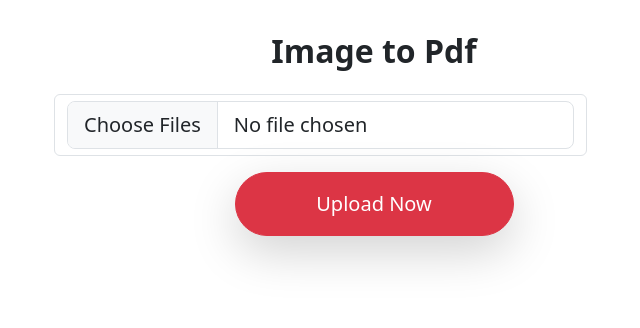
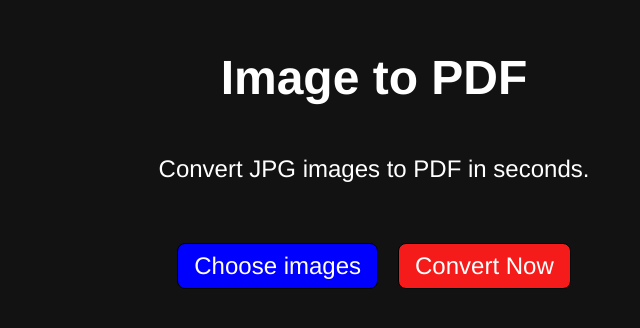
Before and after one commit to satyamvatsal/image2pdf, a Django app: page / in a window 1280 px wide. Shown: the top 328 px of the page, without its empty margins (266-906 px from the left). Run offline with Django 4.2, Linux system fonts and the light colour scheme; some libraries are stand-ins or nearby versions.

Commit message:
updated the ui

```diff
--- a/img2pdf/templates/index.html
+++ b/img2pdf/templates/index.html
@@ -7,28 +7,77 @@
     <title>Convert images to pdf</title>
     <link rel="shortcut icon" type="image/png" href="{% static 'images/favicon.png' %}" >
     <style>
-        .small-image {
-            max-width: 300px; /* Adjust the width as needed */
-            max-height: 500px; /* Adjust the height as needed */
-            margin: 10px; /* Optional: Add some margin for spacing */
-        }
-    </style>
-    <link href="https://cdn.jsdelivr.net/npm/bootstrap@5.3.3/dist/css/bootstrap.min.css" rel="stylesheet" integrity="sha384-QWTKZyjpPEjISv5WaRU9OFeRpok6YctnYmDr5pNlyT2bRjXh0JMhjY6hW+ALEwIH" crossorigin="anonymous">
+    *{
+  padding: 0;
+  margin: 0;
+  box-sizing: border-box;
+}
+body{
+  background-color: #121212;
+}
+h1{
+  text-align: center;
+  font-family:'Franklin Gothic Medium', 'Arial Narrow', Arial, sans-serif;
+  margin-top: 50px;
+  font-size: 3.0rem;
+  color: white;
+}
+.desc{
+  text-align: center;
+  font-family:'Franklin Gothic Medium', 'Arial Narrow', Arial, sans-serif;
+  margin-top: 50px;
+  margin-bottom: 2.5rem;
+  font-weight: 300;
+  font-size: 1.5rem;
+  color: #ffffff;
+
+}
+.container{
+  display: flex;
+  margin-top: 50px;
+  height: fit-content;
+  flex-wrap: wrap;
+  justify-content: center;
+  align-items: center;
+}
+.input{
+  color: white;
+  margin: 10px;
+  padding: 0.5rem 1rem;
+  border: none;
+  border-radius: 8px;
+  cursor: pointer;
+  font-family:'Franklin Gothic Medium', 'Arial Narrow', Arial, sans-serif;
+  font-size: 1.5rem;
+  border:solid 1px black;
+}
+#inputLabel{
+  background-color: blue;
+}
+#inputLabel:hover{
+  background-color: #121212;
+  border: 2px solid blue;
+  color:blue;
+}
+#btn{
+  background-color: #f61b1b;
+}
+#btn:hover{
+  background-color: #121212;
+  border: 2px solid #f61b1b;
+  color:#f61b1b;
+}
+  </style>
   </head>
   <body>
-    <h2 class = "text-center p-3 text-center mt-3 fw-bold text-dark">Image to Pdf</h2>
-    <div class= " offset-md-3 text-center row justify-content-center col-5 align-center">
-        <form method = "post" enctype="multipart/form-data" class = "form-control">
+    <h1>Image to PDF</h1>
+    <h2 class="desc">Convert JPG images to PDF in seconds.</h2>
+    <div>
+        <form method = "post" enctype="multipart/form-data" class = "container">
             {% csrf_token %}
-            <div class = "">
-
-                <input class="form-control form-control-lg" type="file" id="formFileMultiple" name = "images" multiple>
-              </div>
-        </div>
-        <div class = "container text-center ">
-            <div class="d-grid gap-3 col-3 mx-auto">
-                <button type="submit" class="btn btn-danger btn-lg mt-3 rounded-pill shadow shadow-lg p-3" >Upload Now</button>
-              </div>
+            <input id="fileSelector" style="display: none;" type="file" name="images" multiple></input>
+      <label for="fileSelector" class="input" id="inputLabel">Choose images</label>
+      <button class="input" id="btn">Convert Now</button>
 
         </div>
         </form>
--- /dev/null
+++ b/img2pdf/templates/style.css
@@ -0,0 +1,3 @@
+body{
+    background-color: aqua;
+}
```
